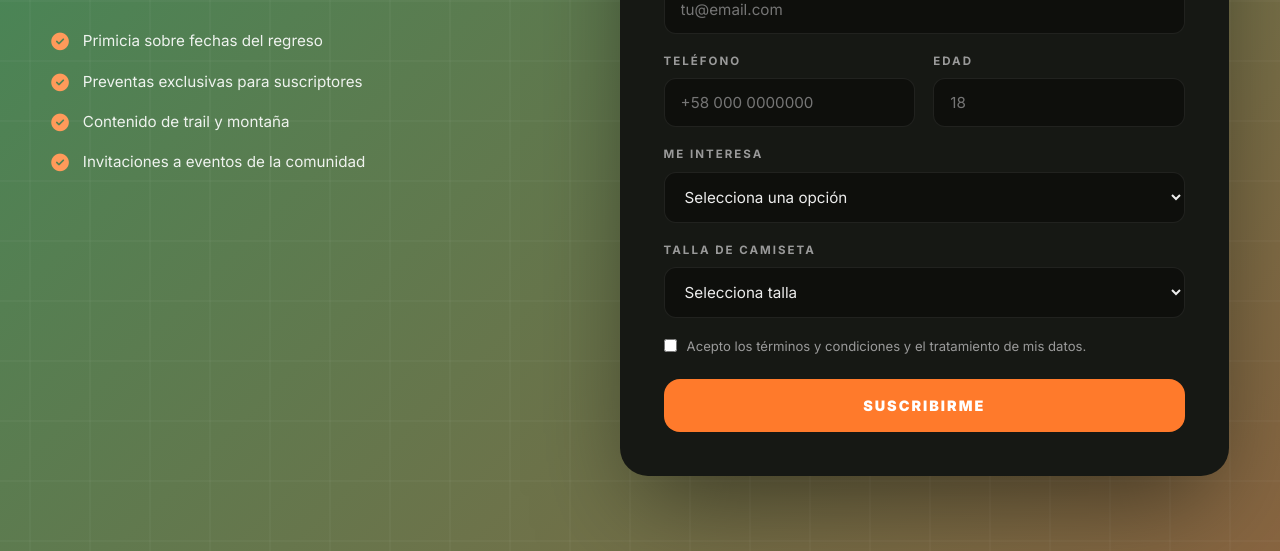
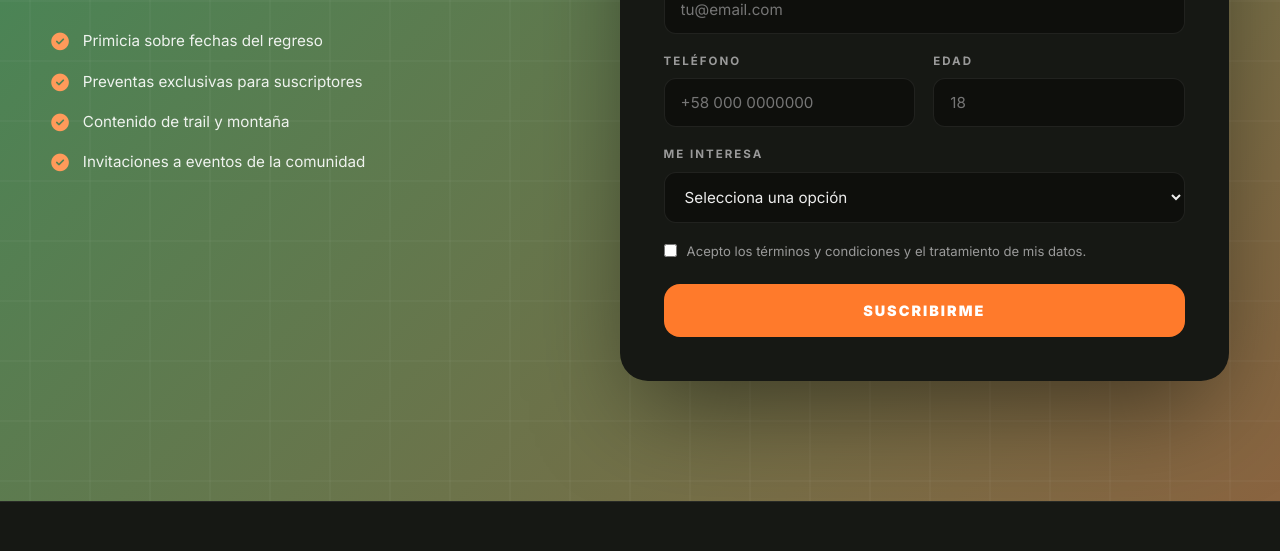
Before and after one commit to hjesaal-sketch/odtrek, a website with bundled scripts: page index.html in a window 1280 px wide. Shown: the part 6100-6651 px from the top of the page. Built offline with nearby package versions, Linux system fonts and the light colour scheme; files whose address does not match are found by name; a web font is replaced by a local one.

Commit message:
Actualización del proyecto

```diff
--- a/index.html
+++ b/index.html
@@ -414,15 +414,6 @@
             </select>
             <span class="err">Selecciona una opción</span>
           </div>
-          <div class="field">
-            <label for="talla">Talla de camiseta</label>
-            <select id="talla" name="talla" required>
-              <option value="">Selecciona talla</option>
-              <option>XS</option><option>S</option><option>M</option>
-              <option>L</option><option>XL</option><option>XXL</option>
-            </select>
-            <span class="err">Selecciona tu talla</span>
-          </div>
 
           <label class="form-check">
             <input type="checkbox" id="terminos" required>
```
